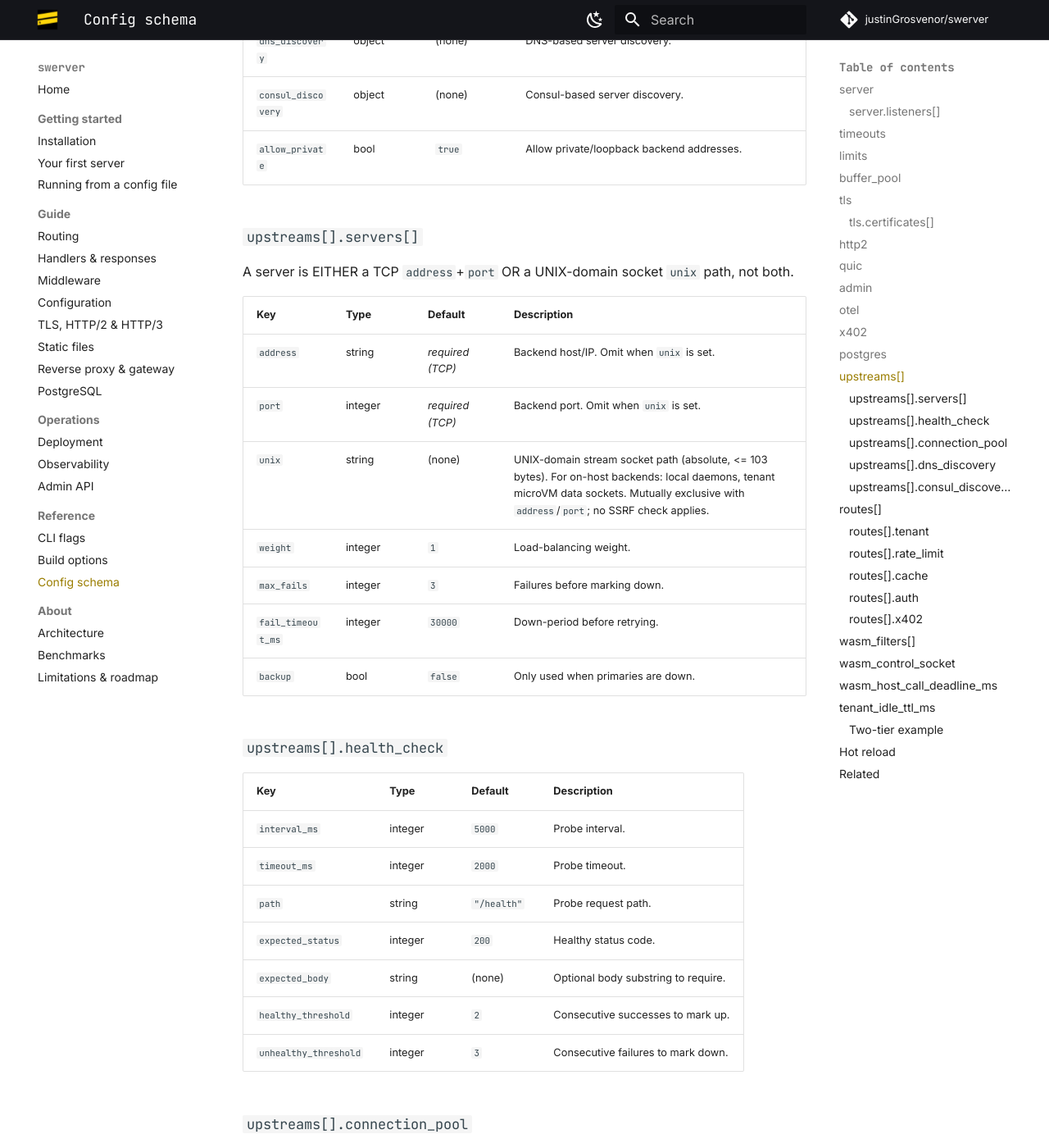
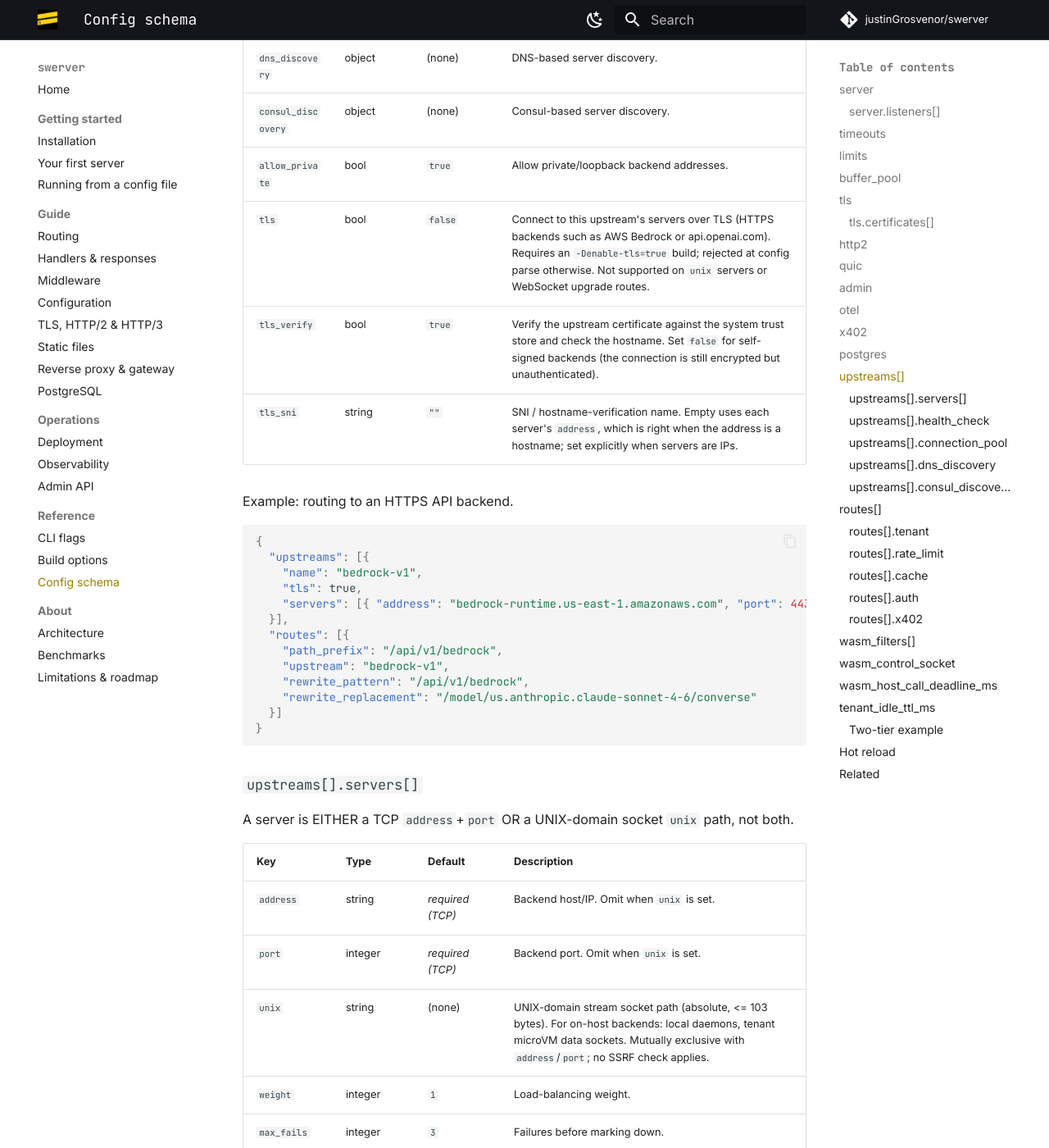
Before and after one commit to justinGrosvenor/swerver, an MkDocs documentation site: the page built from docs/reference/config-schema.md, in a window 1280 px wide and 1400 px high, scrolled down 8179 px. Shown: the whole window at 82% size. Built offline with MkDocs 1.6.1 and Material for MkDocs 9.7.7, drawn with Linux system fonts in a browser that asks for light colours; comment, search, counter and statistics services are not loaded.

Commit message:
feat(proxy): TLS upstreams - route to HTTPS backends (issue #36)
The reverse proxy spoke plain HTTP to every upstream, so routing to an
HTTPS backend (AWS Bedrock, api.openai.com, any TLS-only API) got the
load balancer's 'plain HTTP request was sent to HTTPS port' error.

New upstream config: tls (default false), tls_verify (default true,
system trust store + hostname verification; false supports self-signed
backends), tls_sni (defaults to each server's address). The proxy's
upstream I/O is blocking, so the same OpenSSL-over-fd pattern the config
fetcher and x402 facilitator client already use applies directly:

- upstream_tls.zig wraps the ffi as anyopaque handles, one SSL_CTX per
  TLS upstream (Proxy.init/deinit) and one session per pooled connection
  (handshaked on first use, reused across keep-alive, freed wherever the
  pool closes the fd). Handshake failures count as connection failures.
- handle(), handleWithBody(), readUpstreamResponse, and mirrors route
  through TLS-aware send/recv; the tenant unix-socket path is untouched.
- Health checks probe over TLS with the same verify policy, so an HTTPS
  upstream with health_check no longer insta-fails every probe.
- WebSocket upgrades to TLS upstreams answer 502 with a warning (the
  tunnel splices raw fds in the event loop; a non-blocking SSL pump is
  future work) instead of tunneling cleartext to an HTTPS port.
- Config validation fails fast: tls=true on a TLS-less build or on
  unix-socket servers is a parse error.
- ffi gains setClientVerify: setVerifyPeer's require=false still REQUESTS
  verification (the server-side mTLS semantic); a client with verify off
  needs SSL_VERIFY_NONE.

Tested: config parse round-trips both builds; handshake against a
non-TLS peer fails cleanly; live e2e - self-signed upstream with
verify off (200), keep-alive session reuse (one accept for two
requests), 16KB POST through the split-send path, TLS health probes,
verify on vs self-signed fails closed (502), example.com through the
proxy with full verification (200), and the exact issue #36 Bedrock
config unauthenticated now reaches the service over HTTPS (403
'Authorization header is missing' from Bedrock itself). Multi-worker
fork mode 40/40.

````diff
--- a/docs/reference/config-schema.md
+++ b/docs/reference/config-schema.md
@@ -206,6 +206,27 @@ Backend pools for the reverse proxy (requires an `-Denable-proxy=true` build). E
 | `dns_discovery` | object | (none) | DNS-based server discovery. |
 | `consul_discovery` | object | (none) | Consul-based server discovery. |
 | `allow_private` | bool | `true` | Allow private/loopback backend addresses. |
+| `tls` | bool | `false` | Connect to this upstream's servers over TLS (HTTPS backends such as AWS Bedrock or api.openai.com). Requires an `-Denable-tls=true` build; rejected at config parse otherwise. Not supported on `unix` servers or WebSocket upgrade routes. |
+| `tls_verify` | bool | `true` | Verify the upstream certificate against the system trust store and check the hostname. Set `false` for self-signed backends (the connection is still encrypted but unauthenticated). |
+| `tls_sni` | string | `""` | SNI / hostname-verification name. Empty uses each server's `address`, which is right when the address is a hostname; set explicitly when servers are IPs. |
+
+Example: routing to an HTTPS API backend.
+
+```json
+{
+  "upstreams": [{
+    "name": "bedrock-v1",
+    "tls": true,
+    "servers": [{ "address": "bedrock-runtime.us-east-1.amazonaws.com", "port": 443 }]
+  }],
+  "routes": [{
+    "path_prefix": "/api/v1/bedrock",
+    "upstream": "bedrock-v1",
+    "rewrite_pattern": "/api/v1/bedrock",
+    "rewrite_replacement": "/model/us.anthropic.claude-sonnet-4-6/converse"
+  }]
+}
+```
 
 ### `upstreams[].servers[]`
 
````
Also changed, not shown: 9 other files.
